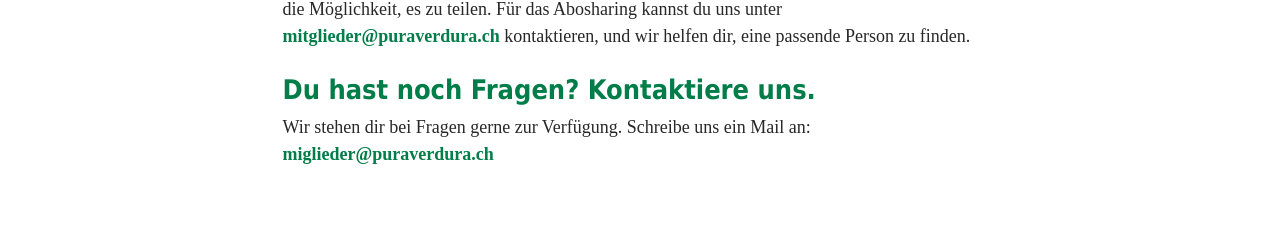
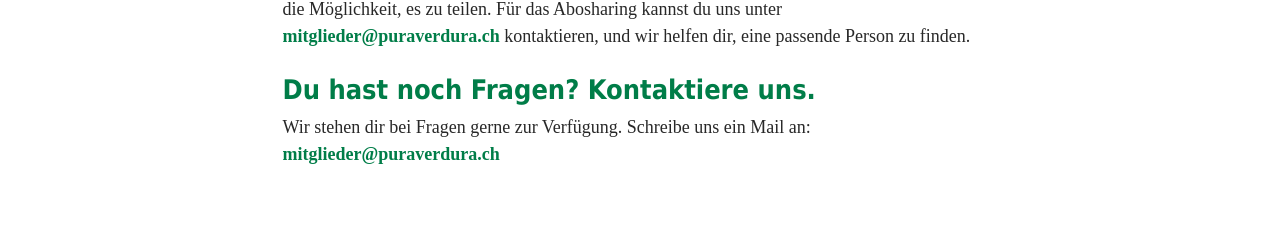
Before and after one commit to puraverdura/website, a SvelteKit app: page /wieviel-es-kostet in a window 1280 px wide. Shown: the part 1154-1388 px from the top of the page. Built offline with nearby package versions, Linux system fonts and the light colour scheme.

Commit message:
Correct contact email address

```diff
--- a/src/routes/wieviel-es-kostet/+page.svelte
+++ b/src/routes/wieviel-es-kostet/+page.svelte
@@ -66,8 +66,8 @@
 		<h2>Du hast noch Fragen? Kontaktiere uns.</h2>
 		<p>
 			Wir stehen dir bei Fragen gerne zur Verfügung. Schreibe uns ein Mail
-			an: <a href="mailto:miglieder@puraverdura.ch"
-				>miglieder@puraverdura.ch</a
+			an: <a href="mailto:mitglieder@puraverdura.ch"
+				>mitglieder@puraverdura.ch</a
 			>
 		</p>
 	</div>
```
